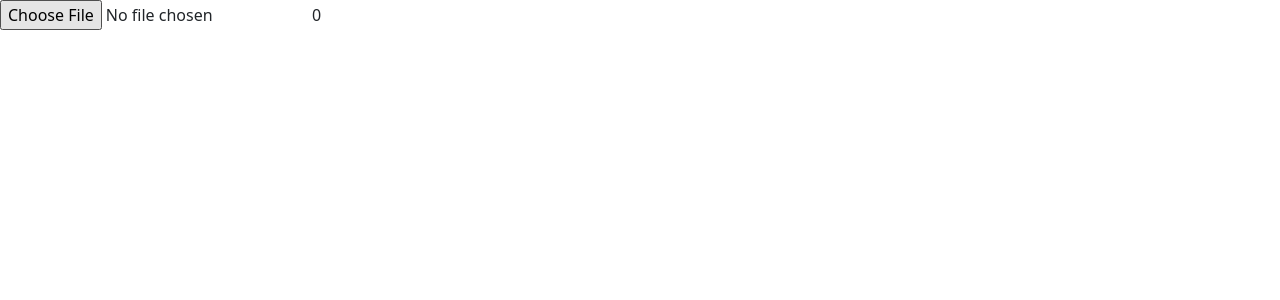
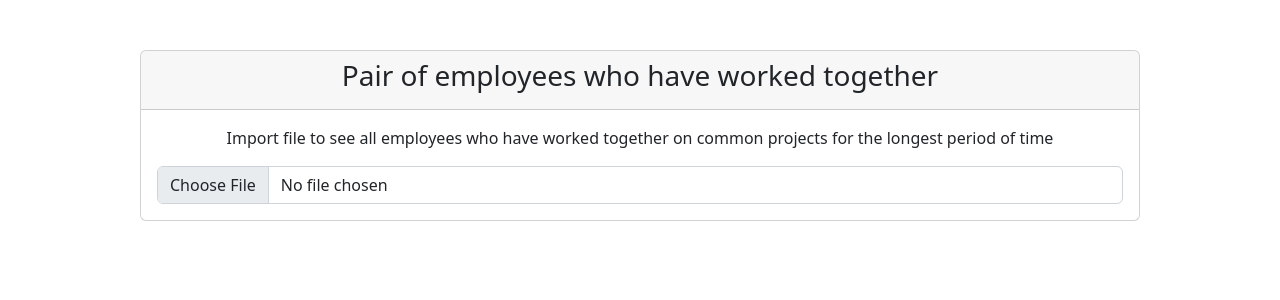
Before and after one commit to NedDinev/nedelcho-dinev-employees, a React (Create React App) app: page / in a window 1280 px wide. Shown: the top 300 px of the page. Built offline with nearby package versions, Linux system fonts and the light colour scheme.

Commit message:
Style components

```diff
--- a/src/components/DataInput/DataInput.js
+++ b/src/components/DataInput/DataInput.js
@@ -1,6 +1,7 @@
 import { useState } from "react";
 import Papa from "papaparse";
 import EmployeesTable from "../EmployeesTable/EmployeesTable";
+import { Container, Row, Col, Form, Card } from "react-bootstrap";
 
 export default function DataInput() {
   const [data, setData] = useState([]);
@@ -17,8 +18,54 @@ export default function DataInput() {
 
   return (
     <>
-      <input type="file" accept=".csv" onChange={handleFileUpload} />
-      {data.length && <EmployeesTable data={data} />}
+      <Container style={styles.container}>
+        <Row style={styles.row}>
+          <Col style={styles.col}>
+            <Card>
+              <Card.Header>
+                <h3>Pair of employees who have worked together</h3>
+              </Card.Header>
+              <Card.Body>
+                <Card.Text>
+                  Import file to see all employees who have worked together on
+                  common projects for the longest period of time
+                </Card.Text>
+                <Form style={styles.form}>
+                  <Form.Group>
+                    <Form.Control
+                      id="exampleFormControlFile1"
+                      label="Choose a CSV file to upload"
+                      type="file"
+                      accept=".csv"
+                      onChange={handleFileUpload}
+                    />
+                  </Form.Group>
+                </Form>
+              </Card.Body>
+            </Card>
+          </Col>
+        </Row>
+        {!!data.length && <EmployeesTable data={data} />}
+      </Container>
     </>
   );
 }
+
+const styles = {
+  container: {
+    width: "80%",
+  },
+  row: {
+    marginTop: "50px",
+    marginBottom: "50px",
+    display: "flex",
+    justifyContent: "center",
+  },
+  col: {
+    textAlign: "center",
+  },
+
+  form: {
+    margin: "auto",
+  },
+};
--- a/src/components/EmployeesTable/EmployeesTable.js
+++ b/src/components/EmployeesTable/EmployeesTable.js
@@ -1,40 +1,14 @@
 import { filterEmployees } from "../../utils/filterEmployees";
+
+import Table from "react-bootstrap/Table";
 
 export default function EmployeesTable(props) {
   const { data } = props;
-
+  console.log(data);
   const filteredData = filterEmployees(data);
 
   return (
-    <>
-      <h1>All employees</h1>
-      <table>
-        <thead>
-          <tr>
-            <th>EmpID</th>
-            <th>ProjectID</th>
-            <th>DateFrom</th>
-            <th>DateTo</th>
-          </tr>
-        </thead>
-        <tbody>
-          {data.map((row, index) => (
-            <tr key={index}>
-              <td>{row.EmpID}</td>
-              <td>{row.ProjectID}</td>
-              <td>{row.DateFrom}</td>
-              <td>{row.DateTo}</td>
-            </tr>
-          ))}
-        </tbody>
-      </table>
-
-      <h1>
-        Employees who have worked together on common projects for the longest
-        period of time
-      </h1>
-
-      <table>
+    <Table striped bordered hover>
       <thead>
         <tr>
           <th>Employee ID #1</th>
@@ -53,7 +27,6 @@ export default function EmployeesTable(props) {
           </tr>
         ))}
       </tbody>
-      </table>
-    </>
+    </Table>
   );
 }
```
Lines whose indentation alone changed are shown as unchanged.
